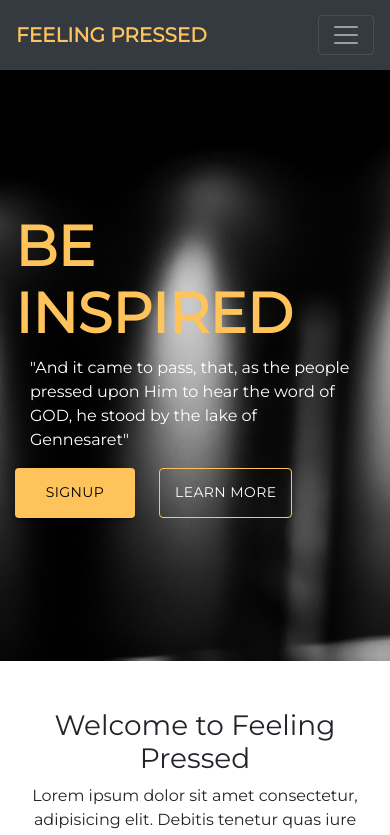
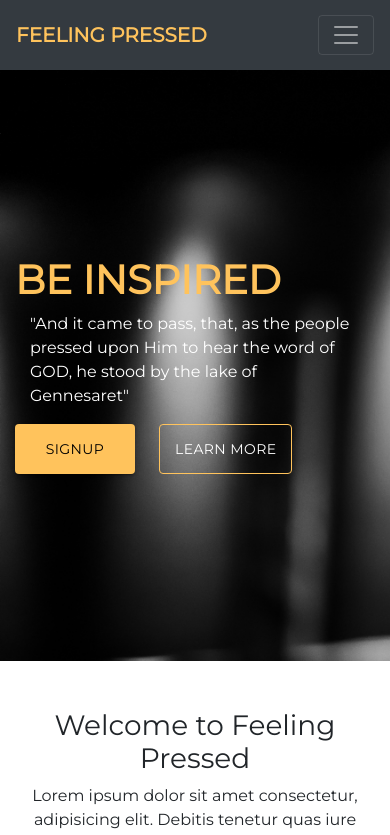
Before and after one commit to joshtom/feeling-pressed-Old-, a React (Create React App) app: page / in a window 390 px wide. Shown: the top 835 px of the page. Built offline with nearby package versions, Linux system fonts and the light colour scheme; a web font is replaced by a local one.

Commit message:
Update styles.scss

```diff
--- a/src/components/main/styles.scss
+++ b/src/components/main/styles.scss
@@ -32,6 +32,10 @@ $bg: hsla(210, 1%, 23%, 1);
     h1 {
         color: $color;
         font-weight: 900;
+
+        @media screen and (max-width: 700px) {
+            font-size: 2.5em;
+        }
     }
     p {
         color: $white;
```
